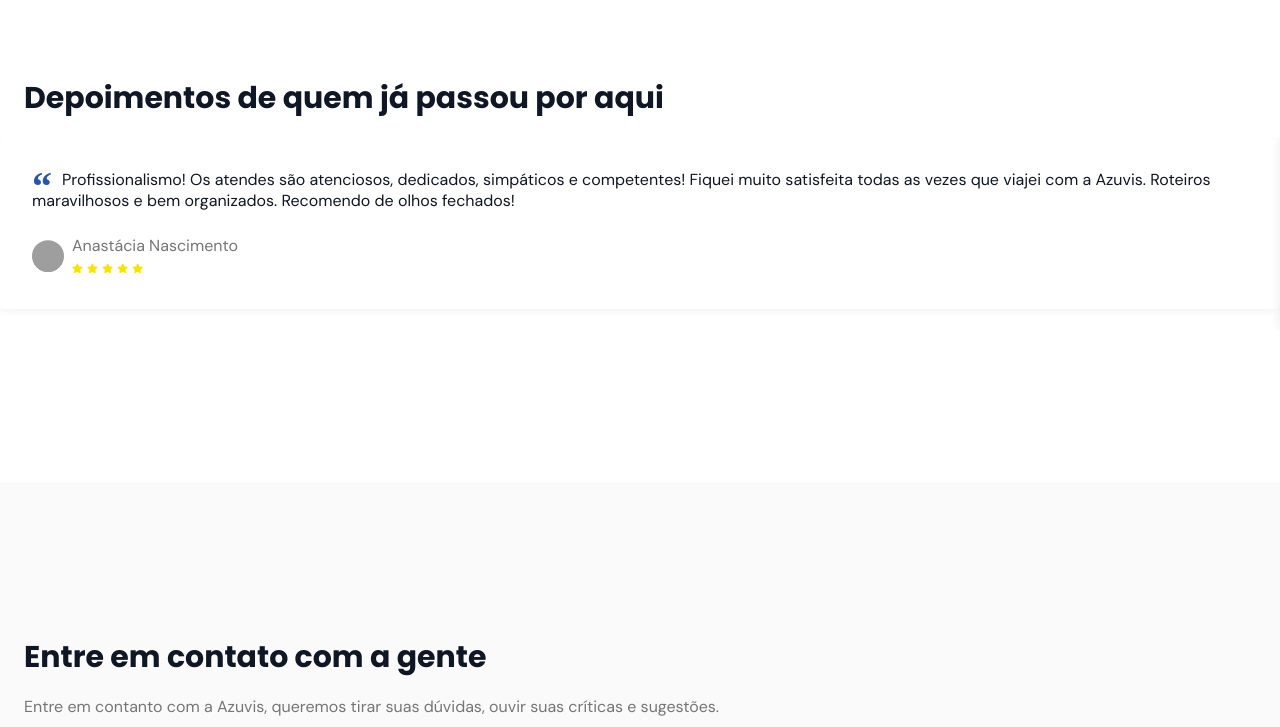
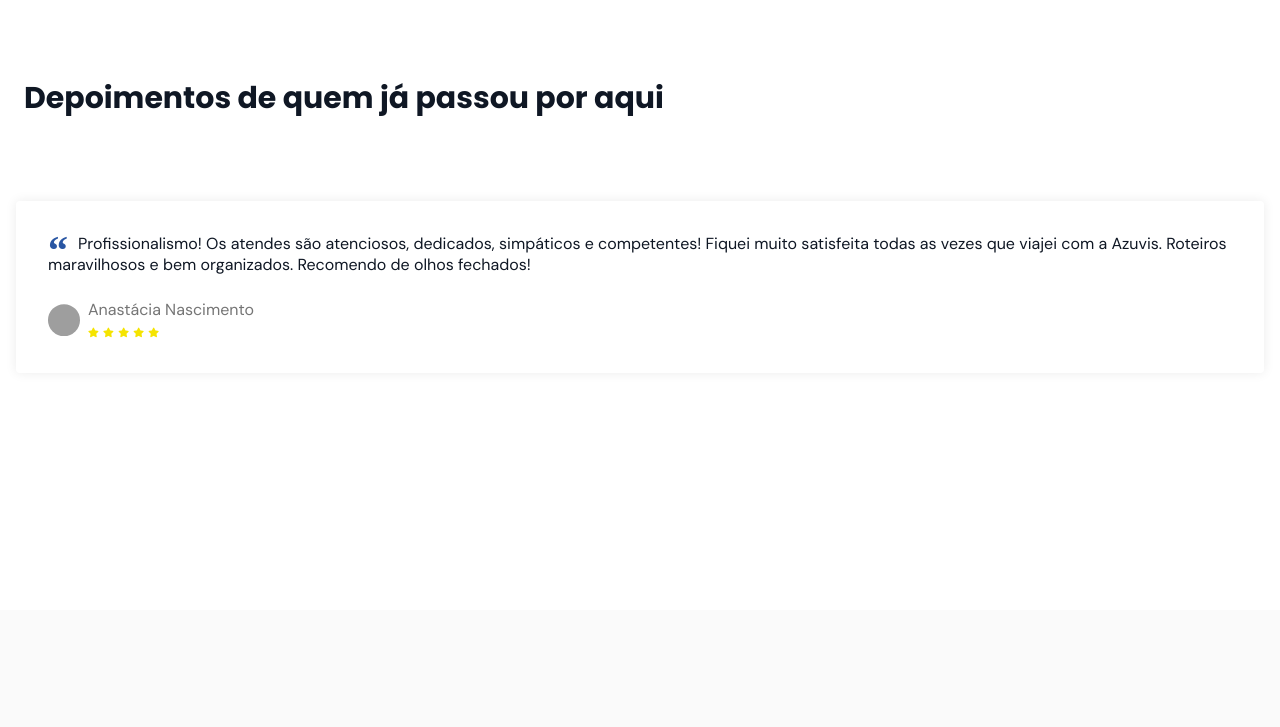
Before and after one commit to MateusEvangel1sta/azuvis, a plain HTML site: page index.html in a window 1280 px wide. Shown: the part 3960-4687 px from the top of the page. Drawn offline with nearby package versions, Linux system fonts and the light colour scheme; grey boxes are pictures that could not be loaded; files whose address does not match are found by name.

Commit message:
Ajuste na seção testimonials

```diff
--- a/src/css/main.css
+++ b/src/css/main.css
@@ -438,6 +438,12 @@ nav.show div.icon-close {
   font-size: calc(var(--subtitle-font-size) - 0.4rem);
 }
 
+/* Swiper */
+.swiper-slide {
+  height: auto;
+  padding: 4rem 1rem;
+}
+
 /* Seção contato */
 #contact .grid {
   gap: 4rem;
```
